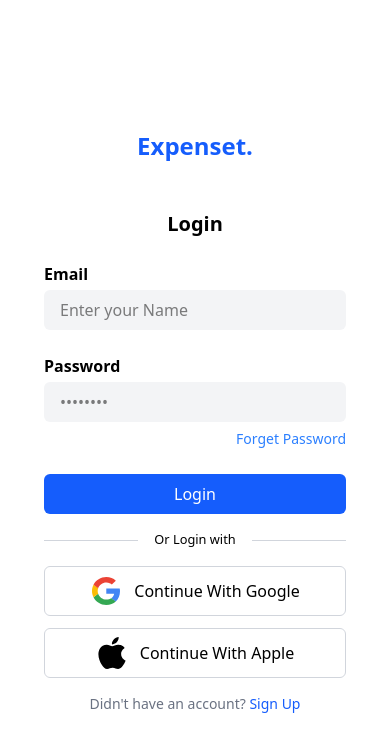
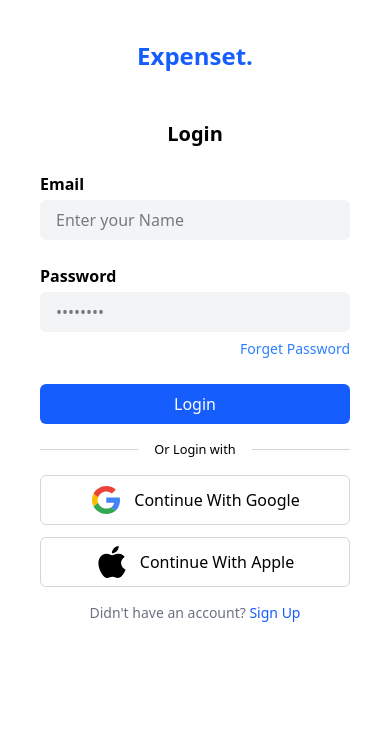
Before and after one commit to Karim-Samaha/expenses-tracker, a React (Vite) app: page /login in a window 390 px wide. Shown: the top 752 px of the page. Built offline with nearby package versions, Linux system fonts and the light colour scheme.

Commit message:
feat(responsive): add support for desktop screens

```diff
--- a/src/features/dashboard/pages/DashboardPage.tsx
+++ b/src/features/dashboard/pages/DashboardPage.tsx
@@ -10,7 +10,7 @@ export default function DashboardPage() {
 
   return (
     <FooterBarLayout>
-      <div className="min-h-screen bg-gray-50 font-sans max-w-sm mx-auto">
+      <div className="min-h-screen bg-gray-50 font-sans max-w-[880px] mx-auto">
         <div className="bg-[#1D55F3] p-4">
           <div className="flex justify-between items-start py-4">
             <FadeIn>
--- a/src/features/expenses/pages/AddExpensesPage.tsx
+++ b/src/features/expenses/pages/AddExpensesPage.tsx
@@ -8,7 +8,7 @@ import useQueryString from "@shared/hooks/useQueryString";
 export default function AddExpensesPage() {
   const {value: prevPage } = useQueryString("source")
   return (
-    <div className="min-h-screen font-sans max-w-sm mx-auto p-4">
+    <div className="min-h-screen font-sans max-w-[880px] mx-auto p-4">
       <div className="text-lg font-semibold text-center mb-6 mt-4 relative">
         <Link
           to={prevPage || "/"}
--- a/src/features/login/pages/LoginPage.tsx
+++ b/src/features/login/pages/LoginPage.tsx
@@ -3,8 +3,8 @@ import SocialAuth from "../componets/SocialAuth";
 
 export default function LoginPage() {
   return (
-    <div className="min-h-screen flex items-center justify-center  from-white to-slate-100">
-      <div className="w-[350px] bg-white  rounded-2xl p-6 space-y-6">
+    <div className="min-h-screen font-sans max-w-[880px] mx-auto p-4 from-white">
+      <div className="w-full bg-white  rounded-2xl p-6 space-y-6">
         <h1 className="text-2xl font-bold text-center text-blue-600 mb-12">
           Expenset.
         </h1>
--- a/src/shared/layout/FooterBarLayout.tsx
+++ b/src/shared/layout/FooterBarLayout.tsx
@@ -14,7 +14,7 @@ export default function FooterBarLayout({ children }: { children: ReactNode }) {
   return (
     <div className="pb-[70px] bg-[#FAFCFC]">
       {children}
-      <div className="fixed bottom-0 left-0 right-0 bg-white inset-shadow-sm p-2 flex justify-around items-center max-w-sm mx-auto h-[60px]">
+      <div className="fixed bottom-0 left-0 right-0 bg-white inset-shadow-sm p-2 flex justify-around items-center max-w-[880px] mx-auto h-[60px]">
         <House className="text-xl text-[#1D55F3] " />
         <Signal className="text-xl text-gray-500" />{" "}
         <Link
```
